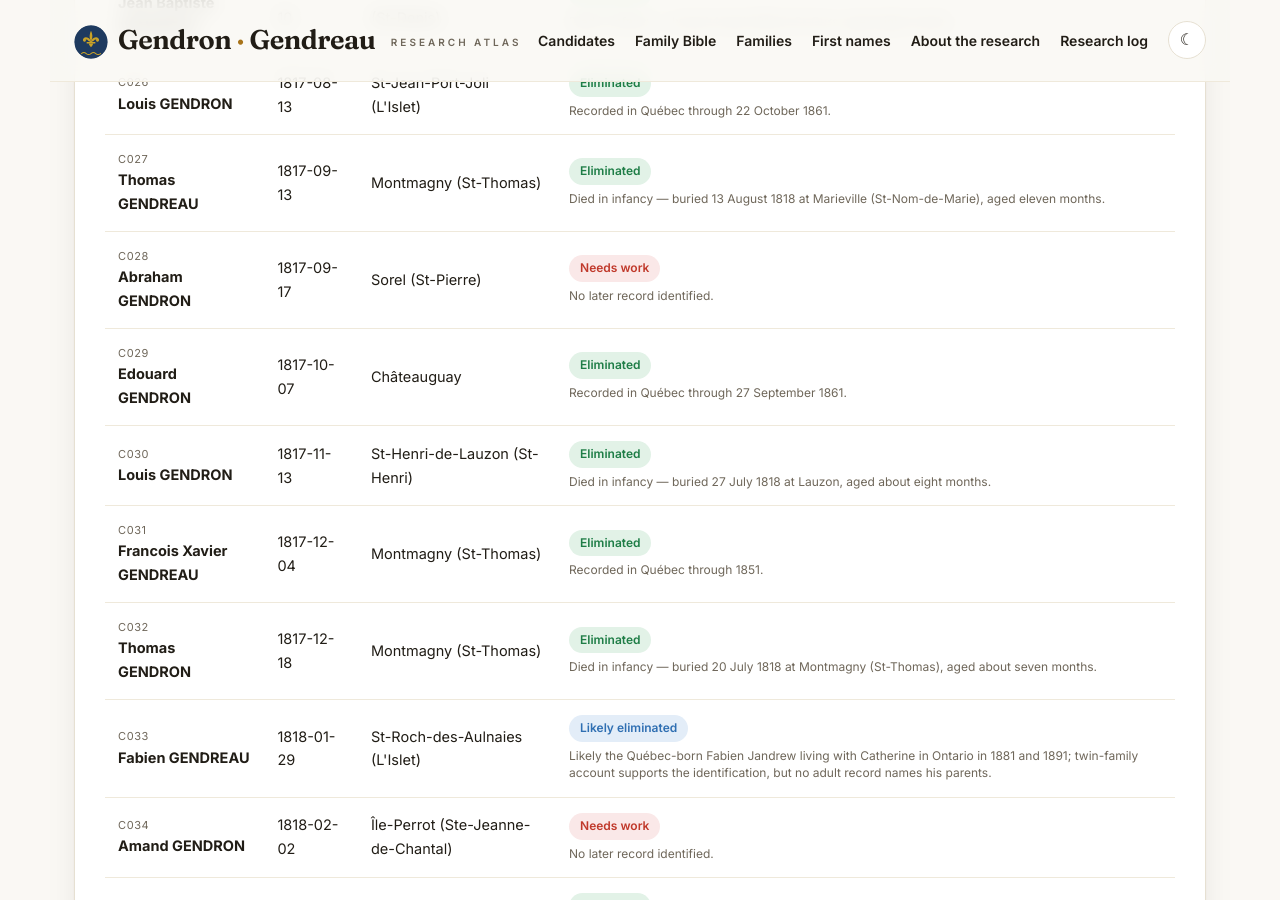
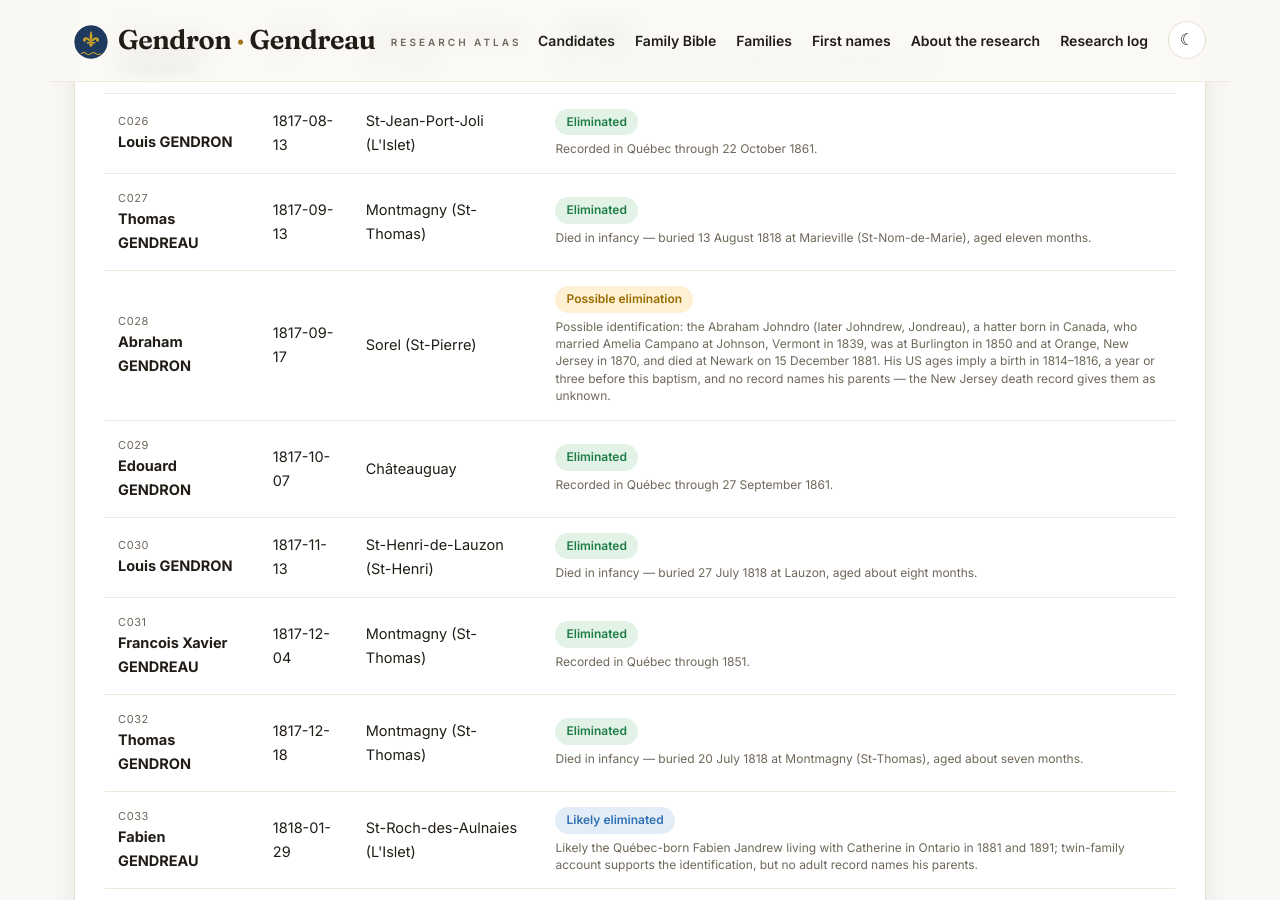
Before and after one commit to vetharmon/gendron-research, a Jekyll site: the page built from index.html, in a window 1280 px wide and 900 px high, scrolled down 4026 px. Built offline with Jekyll 4.4.1, drawn with Linux system fonts in a browser that asks for light colours.

Commit message:
Add files via upload

```diff
--- a/_candidates/c028.md
+++ b/_candidates/c028.md
@@ -4,13 +4,13 @@ id: "C028"
 title: "Abraham GENDRON"
 date_record: "1817-09-17"
 place: "Sorel (St-Pierre)"
-status: "Needs work"
-category: "unresolved"
-tier: "none"
+status: "Possible elimination"
+category: "qualified"
+tier: "possible"
 francois: false
 act: "2523572"
 parents: "Jean Jandron and Charlotte Ladebauche"
-outcome: "No later record identified."
+outcome: "Possible identification: the Abraham Johndro (later Johndrew, Jondreau), a hatter born in Canada, who married Amelia Campano at Johnson, Vermont in 1839, was at Burlington in 1850 and at Orange, New Jersey in 1870, and died at Newark on 15 December 1881. His US ages imply a birth in 1814–1816, a year or three before this baptism, and no record names his parents — the New Jersey death record gives them as unknown."
 search_log:
   - resource: "PRDH-IGD / LAFRANCE consolidation"
     outcome: "Baptism located — act 2523572, Sorel (St-Pierre), 1817-09-17."
@@ -20,6 +20,8 @@ search_log:
     outcome: "Not found in the Richelieu/Verchères returns of either census under any variant, including Jandron. An Abraham Gendron of similar age in the 1851 Saint-Jude returns belongs to a different family — his age is five years off this man's and his parents differ."
   - resource: "1871 census index — 14 November 2026"
     outcome: "Not found in the 1871 census index; he is now silent in the Canadian censuses of 1851, 1861 and 1871."
+  - resource: "15 November 2026 — US census sweep and record reads"
+    outcome: "An Abraham Johndro, 34, born in Canada, a hatter, is at Burlington, Vermont in 1850 with a wife Amelia and three Vermont-born children; the same man is at Orange, New Jersey in 1870 as Abraham Johndrew, 56, working in a felt hat factory, and died at Newark on 15 December 1881 as Abm. Jondreau, born 1814 in Canada. A Vermont record gives his marriage to Amelia Campano at Johnson on 20 July 1839. Read in full, the New Jersey death record gives his parents as unknown and the Vermont marriage card leaves the parent fields blank, so no record names Jean Jandron or Charlotte Ladebauche. The identification rests on the name forms, the Canada birth, the Sorel–Burlington corridor and ages one to three years older than this baptism."
 permalink: /candidates/c028/
 sources:
   - label: "LAFRANCE baptism (act 2523572)"
@@ -30,14 +32,38 @@ sources:
     url: https://www.familysearch.org/ark:/61903/3:1:3QS7-L99Q-Q4SQ
     access: Free FamilySearch account
     provenance: Quebec, Catholic Parish Registers, 1621-1979 — image 354, DGS 5471037. Matched to the LAFRANCE act on name, date and parents (12 Nov 2026).
+  - label: "FamilySearch 1850 US census record — Abraham Johndro household, Burlington VT"
+    url: "https://www.familysearch.org/ark:/61903/1:1:MC2C-CJC"
+    access: "Free FamilySearch account"
+    provenance: "Burlington, Chittenden, Vermont; image ark:/61903/3:1:S3HT-XC7Q-5HS. Read 15 November 2026."
+  - label: "FamilySearch 1870 US census record — Abraham Johndrew household, Orange NJ"
+    url: "https://www.familysearch.org/ark:/61903/1:1:MND6-XZF"
+    access: "Free FamilySearch account"
+    provenance: "Orange Township, Essex, New Jersey; image ark:/61903/3:1:S3HY-6W37-S3W. Read 15 November 2026."
+  - label: "FamilySearch Vermont marriage record — Abraham Johndrew & Amelia Campano, 1839"
+    url: "https://www.familysearch.org/ark:/61903/1:1:XFVK-14G"
+    access: "Free FamilySearch account"
+    provenance: "Johnson, Lamoille, Vermont, 20 July 1839; groom's residence Burlington. Marriage card read 15 November 2026; parent fields blank."
+  - label: "FamilySearch New Jersey death record — Abm. Jondreau, 1881"
+    url: "https://www.familysearch.org/ark:/61903/1:1:FZJ6-487"
+    access: "Free FamilySearch account"
+    provenance: "Newark, Essex, New Jersey, 15 December 1881; age 67, hatter, born Canada; parents recorded as unknown. Read 15 November 2026."
 filenames:
   []
 ---
 
 ## Biography
 
-Abraham Gendron — the index records him as Abraham Jandron — was baptized on 17 September 1817 at Sorel (St-Pierre), the son of Jean Jandron, a forgeron (blacksmith), and Charlotte Ladebauche. No later record identified; he is in neither the 1851 nor the 1861 census index.
+Abraham Gendron — the index records him as Abraham Jandron — was baptized on 17 September 1817 at Sorel (St-Pierre), the son of Jean Jandron, a forgeron (blacksmith), and Charlotte Ladebauche. He has no later record in Québec: no marriage or burial, and he is in none of the Canadian censuses of 1851, 1861 or 1871.
+
+A man who may be him appears in Vermont. An Abraham Johndro, born in Canada, married Amelia Campano at Johnson, Vermont on 20 July 1839, giving his residence as Burlington. In 1850 he is at Burlington, aged 34, working as a hatter, with Amelia, 30, also born in Canada, and three Vermont-born children. By 1870 he is at Orange, New Jersey — then the centre of the felt hat trade — as Abraham Johndrew, 56, working in a felt hat factory, with his wife Emily, 49, and five children, the older ones born in Vermont and the younger in New Jersey. He died at Newark on 15 December 1881, recorded as Abm. Jondreau, aged 67, a hatter, born in Canada.
+
+The identification is possible, not proven. His American ages imply a birth in 1814–1816, a year or three before this baptism, and no American record names his parents: the New Jersey death record gives them as unknown, and the Vermont marriage card leaves the parent fields blank. No other Abraham Gendron or Jandron of his generation appears in the Québec registers.
 
 ## Documents
 
-- **[Baptism, 17 September 1817 — LAFRANCE act 2523572](https://www.genealogiequebec.com/Membership/LAFRANCE/acte/2523572)** — His baptism at Sorel (St-Pierre). The index names him Abraham Jandron, son of Jean Jandron, forgeron, and Charlotte Ladebauche. It is the only record so far connected to him.
+- **[Baptism, 17 September 1817 — LAFRANCE act 2523572](https://www.genealogiequebec.com/Membership/LAFRANCE/acte/2523572)** — His baptism at Sorel (St-Pierre). The index names him Abraham Jandron, son of Jean Jandron, forgeron, and Charlotte Ladebauche.
+- **[Marriage, 20 July 1839 — Vermont vital records](https://www.familysearch.org/ark:/61903/1:1:XFVK-14G)** — Abraham Johndrew marries Amelia Campano at Johnson, Vermont; the groom's residence is Burlington. The card's parent and birthplace fields are blank.
+- **[1850 census, Burlington, Vermont](https://www.familysearch.org/ark:/61903/1:1:MC2C-CJC)** — Abraham Johndro, 34, born in Canada, a hatter, with his wife Amelia, 30, and children Edwin, 10, Abraham Jr., 8, and Emily, 7.
+- **[1870 census, Orange, New Jersey](https://www.familysearch.org/ark:/61903/1:1:MND6-XZF)** — Abraham Johndrew, 56, born in Canada, working in a felt hat factory, with his wife Emily, 49, and five children.
+- **[Death, 15 December 1881 — New Jersey deaths](https://www.familysearch.org/ark:/61903/1:1:FZJ6-487)** — Abm. Jondreau dies at Newark, aged 67, a hatter, born in Canada. His parents are recorded as unknown.
```
